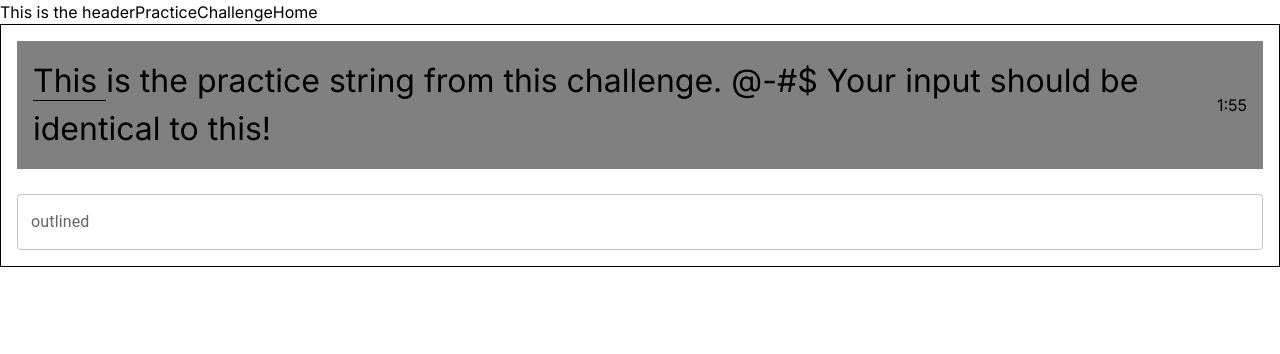
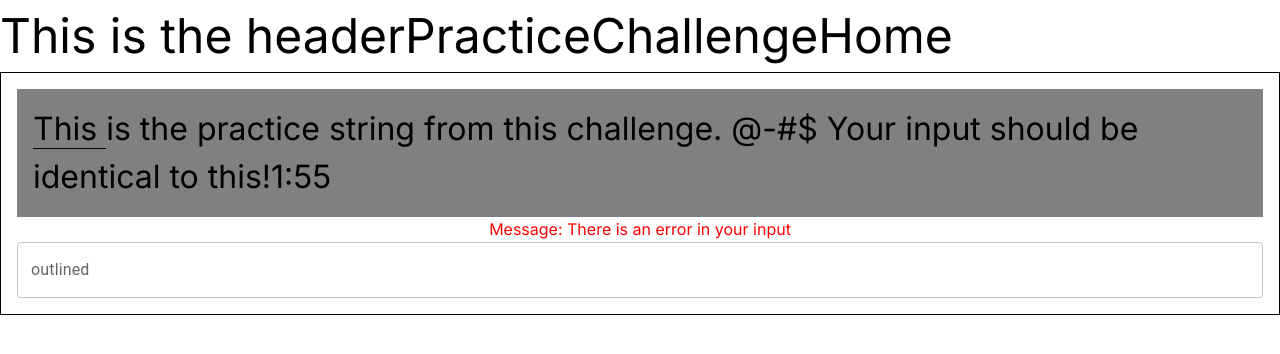
Before and after one commit to jason1642/speed-scripter, a Next.js app: page /practice in a window 1280 px wide. Shown: the top 354 px of the page. Built offline with nearby package versions, Linux system fonts and the light colour scheme.

Commit message:
Styled components rerender fix

```diff
--- a/next.config.js
+++ b/next.config.js
@@ -1,4 +1,10 @@
 /** @type {import('next').NextConfig} */
-const nextConfig = {}
+const nextConfig = {
+    '@mui/styled-engine': '@mui/styled-engine-sc',
+    compiler: {
+        // Enables the styled-components SWC transform
+        styledComponents: true
+      }
+}
 
 module.exports = nextConfig
--- a/package.json
+++ b/package.json
@@ -12,6 +12,7 @@
     "@emotion/react": "^11.11.1",
     "@emotion/styled": "^11.11.0",
     "@mui/material": "^5.15.0",
+    "@mui/styled-engine-sc": "^6.0.0-alpha.8",
     "next": "14.0.4",
     "react": "^18",
     "react-dom": "^18",
--- a/src/app/page.tsx
+++ b/src/app/page.tsx
@@ -2,7 +2,7 @@
 import React from 'react'
 import Head from 'next/head'
 import Link from 'next/link'
-import Timer from '@/components/Timer'
+// import Timer from '@/components/Timer'
 
 
 
@@ -17,7 +17,7 @@ export default function Home() {
     </Head>
     <main className="flex min-h-screen flex-col items-center justify-between p-24">
     <div>
-        <p className='text-3xl'>
+        <p >
           ⚡ TypeRally ⚡ This is the home page, will have links to go to practice mode or page to select which race you want to do
           <br></br>
           <Link href="/next">
--- a/src/app/practice/layout.tsx
+++ b/src/app/practice/layout.tsx
@@ -1,4 +1,3 @@
-'use client'
 
 import NoLoginHeader from "@/components/headers/NoLoginHeader";
 
--- a/src/components/Timer.tsx
+++ b/src/components/Timer.tsx
@@ -1,10 +1,10 @@
-import { time } from 'console';
-import {useState, useEffect, useRef, SetStateAction} from 'react'
+'use client'
+import {useState, useEffect, useRef} from 'react'
 import styled from 'styled-components';
 
-const Container = styled.span`
+// const Container = styled.span`
 
-`;
+// `;
 
 interface ITimerProps {
     seconds: number;
--- a/src/components/challenge-panel/ChallengeDisplay.tsx
+++ b/src/components/challenge-panel/ChallengeDisplay.tsx
@@ -1,24 +1,22 @@
-'use client'
+// 'use client'
 import { useEffect,useState, FunctionComponent } from "react";
 import styled from 'styled-components';
 import {IChallengeDisplayProps, IProgressStateProps, ITimerProps, WordElementMapTypes, ErrorTypes, WordsTypes} from './types'
 import useTimer from '../Timer'
 import './letterHighlights.css'
 
-const Container = styled.div`
-  display:flex;
+const Container = styled.p`
+/*  */
   padding: 1rem;
     background-color: grey;
   /* max-width: 1280px; */
   justify-content: center;
   align-items: center;
   margin: 0 auto;
+  font-size: 2em;
 `;
 
-const ChallengeStringBox = styled.div`
-  /* display:flex; */
-    font-size: 2em;
-`;
+
 
 const ChallengeDisplay: FunctionComponent<IChallengeDisplayProps> = ({stringGoal, clearUserInput, userInput, handleChangeErrorState}) => {
     const wordList = stringGoal.split(' ')
@@ -97,18 +95,25 @@ const ChallengeDisplay: FunctionComponent<IChallengeDisplayProps> = ({stringGoal
             console.log('WPM:', progressState.wordsPerMinute)
     },[userInput, stringGoal])
 
+
+    useEffect(()=>{
+        handleChangeErrorState(error)
+        console.log('error in string, from useeffect')
+    },[error])
   return  (<Container>
-          <ChallengeStringBox>
 
-            {wordElementMap.map(item=> (<span
+
+            {
+            wordElementMap.map(item=> (<span
             style={{borderBottom: progressState.currentWord === item.id ? '1px solid black' : 'none'}}
              key={item.id}
              >
                 {[...item.elementArray]}
                 </span>)
-                )}
+                )
+                }
 
-            </ChallengeStringBox>
+
                 {timeLeft}
 
 
--- a/src/components/challenge-panel/ErrorMessage.tsx
+++ b/src/components/challenge-panel/ErrorMessage.tsx
@@ -1,3 +1,4 @@
+'use client'
 import * as React from 'react';
 import styled from 'styled-components';
 import { ErrorTypes } from './types';
--- a/src/components/challenge-panel/UserInput.tsx
+++ b/src/components/challenge-panel/UserInput.tsx
@@ -1,3 +1,4 @@
+'use client'
 import * as React from 'react';
 import TextField from '@mui/material/TextField';
 import { ErrorTypes } from './types';
--- a/src/components/challenge-panel/types.ts
+++ b/src/components/challenge-panel/types.ts
@@ -1,3 +1,5 @@
+'use client'
+
 export interface IChallengeDisplayProps {
     stringGoal: string;
     userInput: string;
--- a/src/components/headers/NoLoginHeader.tsx
+++ b/src/components/headers/NoLoginHeader.tsx
@@ -1,3 +1,4 @@
+'use client'
 import Link from 'next/link';
 import * as React from 'react';
 import styled from 'styled-components';
@@ -5,12 +6,13 @@ import styled from 'styled-components';
 
 const Container = styled.div`
   display: flex;
+  font-size: 3em;
 `;
 
 interface INoLoginHeaderProps {
 }
 
-const NoLoginHeader: React.FunctionComponent<INoLoginHeaderProps> = (props) => {
+const NoLoginHeader: React.FunctionComponent<INoLoginHeaderProps> = () => {
   return (
     <Container>
         This is the header
--- a/tsconfig.json
+++ b/tsconfig.json
@@ -19,7 +19,10 @@
       }
     ],
     "paths": {
-      "@/*": ["./src/*"]
+      "@/*": ["./src/*"],
+      "@mui/styled-engine": [
+        "./node_modules/@mui/styled-engine-sc"
+      ]
     }
   },
   "include": ["next-env.d.ts", "**/*.ts", "**/*.tsx", ".next/types/**/*.ts"],
```
Also changed, not shown: src/app/practice/page.tsx (+8 -2 lines), 1 other file (tests, documents, lock files or other folders).
